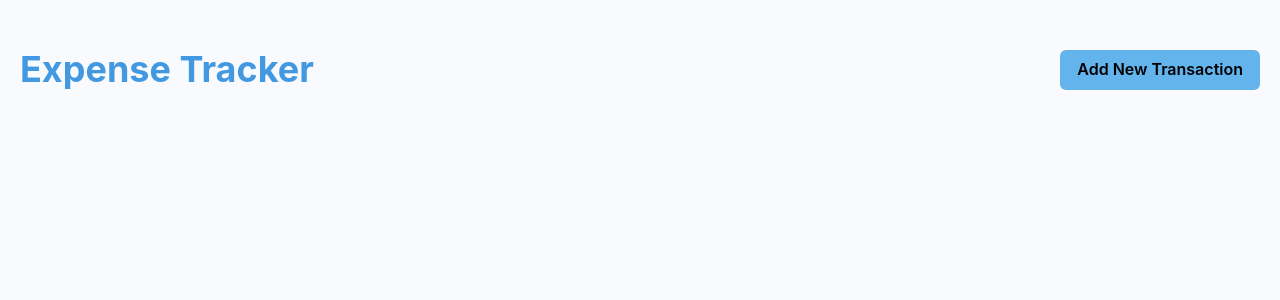
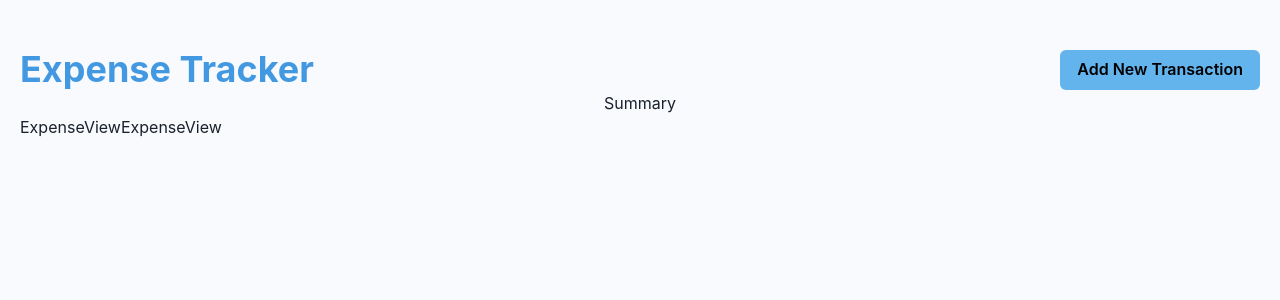
Before and after one commit to Udeme98/Expense-Tracker-App, a React (Vite) app: page / in a window 1280 px wide. Shown: the top 300 px of the page. Built offline with nearby package versions, Linux system fonts and the light colour scheme.

Commit message:
created Summary and ExpenseView component

```diff
--- /dev/null
+++ b/src/components/ExpenseView.jsx
@@ -0,0 +1,4 @@
+const ExpenseView = () => {
+  return <div>ExpenseView</div>;
+};
+export default ExpenseView;
--- a/src/components/Home.jsx
+++ b/src/components/Home.jsx
@@ -1,4 +1,6 @@
 import { Button, Flex, Heading } from "@chakra-ui/react";
+import ExpenseView from "./ExpenseView";
+import Summary from "./Summary";
 
 const Home = () => {
   return (
@@ -16,6 +18,11 @@ const Home = () => {
           </Button>
         </Flex>
       </Flex>
+      <Summary />
+      <Flex>
+        <ExpenseView />
+        <ExpenseView />
+      </Flex>
     </Flex>
   );
 };
--- /dev/null
+++ b/src/components/Summary.jsx
@@ -0,0 +1,4 @@
+const Summary = () => {
+  return <div>Summary</div>;
+};
+export default Summary;
```
